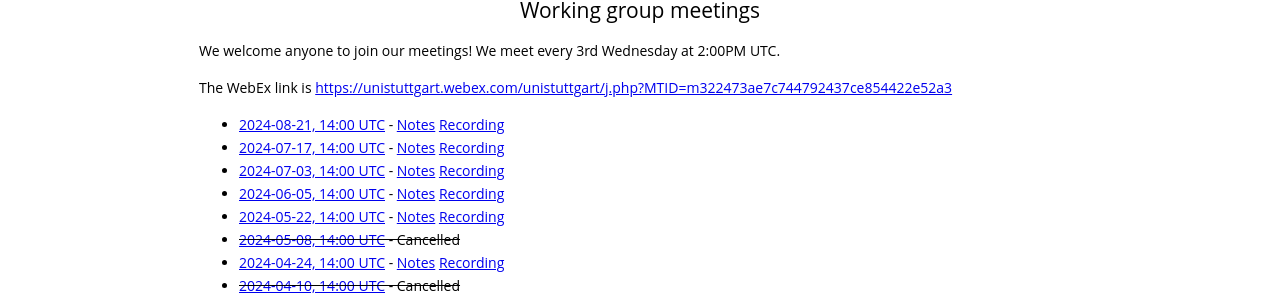
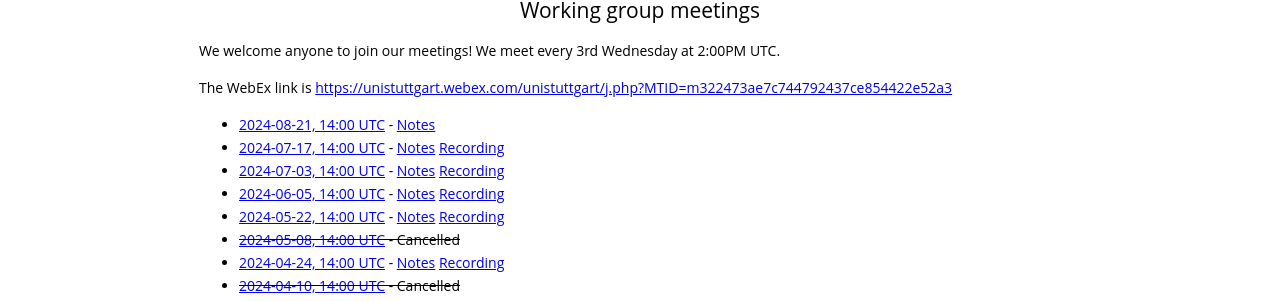
Before and after one commit to gdcc/py.gdcc.io, a Jekyll site: the page built from index.md, in a window 1280 px wide and 900 px high, scrolled down 2354 px. Shown: the part 164-465 px from the top of the window. Built offline with Jekyll 4.4.1, drawn with Linux system fonts in a browser that asks for light colours; our own code applies the rules of GitHub Pages for plain Markdown files.

Commit message:
remove duplicate recording

```diff
--- a/index.md
+++ b/index.md
@@ -70,7 +70,7 @@ We welcome anyone to join our meetings! We meet every 3rd Wednesday at 2:00PM UT
 
 The WebEx link is <https://unistuttgart.webex.com/unistuttgart/j.php?MTID=m322473ae7c744792437ce854422e52a3>
 
-- [2024-08-21, 14:00 UTC](https://time.is/compare/1400_21_August_2024_in_UTC) - [Notes](https://docs.google.com/document/d/1feGc2cU9eNOJSvkcljw-l7fSym98gqgQRbtc3JaFoJQ/edit?usp=sharing) [Recording](https://drive.google.com/file/d/1Jkk1RWPwV_6YW3KdkrZFFEfL6MlFLta9/view?usp=share_link)
+- [2024-08-21, 14:00 UTC](https://time.is/compare/1400_21_August_2024_in_UTC) - [Notes](https://docs.google.com/document/d/1feGc2cU9eNOJSvkcljw-l7fSym98gqgQRbtc3JaFoJQ/edit?usp=sharing)
 - [2024-07-17, 14:00 UTC](https://time.is/compare/1400_17_July_2024_in_UTC) - [Notes](https://docs.google.com/document/d/14W2J3PaPNVqCK9N4y4Bjjd87yo5wF5ujsvYfjDN3oxg/edit?usp=sharing) [Recording](https://drive.google.com/file/d/1Jkk1RWPwV_6YW3KdkrZFFEfL6MlFLta9/view?usp=share_link)
 - [2024-07-03, 14:00 UTC](https://time.is/compare/1400_03_July_2024_in_UTC) - [Notes](https://docs.google.com/document/d/1O2DzuDRPUSq9-LYAaQ5eVRNW4ajwwTbX271ntztVW-Q/edit?usp=sharing) [Recording](https://drive.google.com/file/d/1pv8QO2aAVYqJB9UdwC566DQ9jqa0Il9t/view?usp=share_link)
 - [2024-06-05, 14:00 UTC](https://time.is/compare/1400_05_June_2024_in_UTC) - [Notes](https://docs.google.com/document/d/1g8Y-9SnqCWIsUgHHj0v2yaniVQl6gfS7QZwE7dCved4/edit?usp=sharing) [Recording](https://drive.google.com/file/d/10GcA491snVXyufIUbK-qHNDcHDcccQgB/view?usp=share_link)
```
